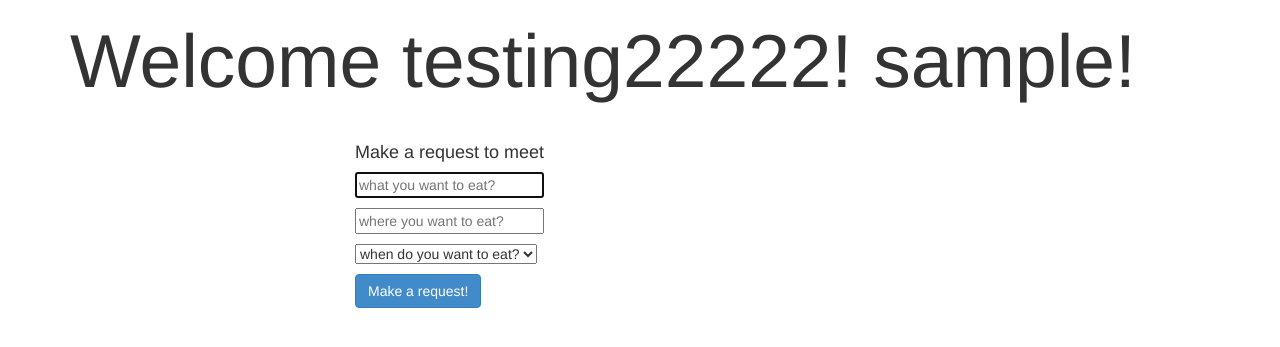
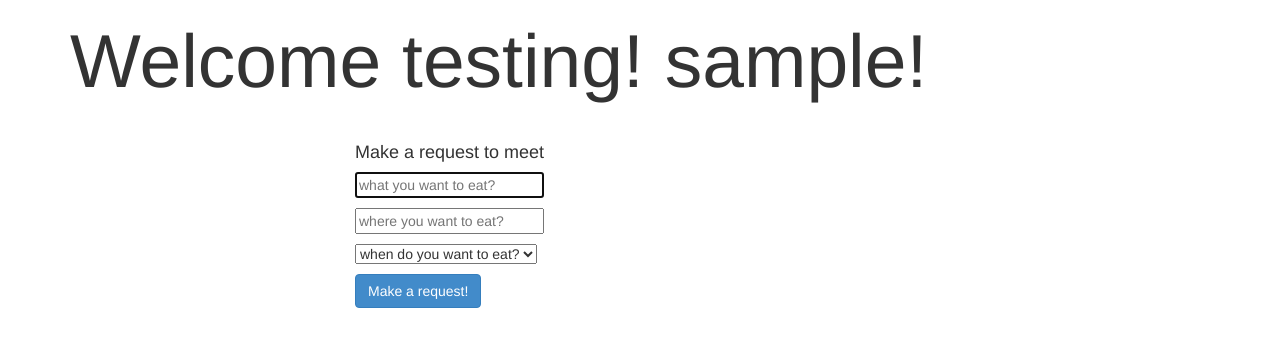
Before and after one commit to rahul-ahuja/MScProject_docker, a Flask app: page / in a window 1280 px wide. Shown: the top 347 px of the page. Run offline with Flask 2, Linux system fonts and the light colour scheme; the visitor is signed in with stand-in values (Sample User, id 1); some libraries are stand-ins or nearby versions.

Commit message:
Update welcome.html

```diff
--- a/templates/welcome.html
+++ b/templates/welcome.html
@@ -26,7 +26,7 @@ h1 {
 		}
 
 </style>
-<h1>Welcome testing22222! {{name}}!</h1>
+<h1>Welcome testing! {{name}}!</h1>
 <br>
 <h4 class="center">Make a request to meet</h4>
 <form action="/", method="post" class="center">
```
